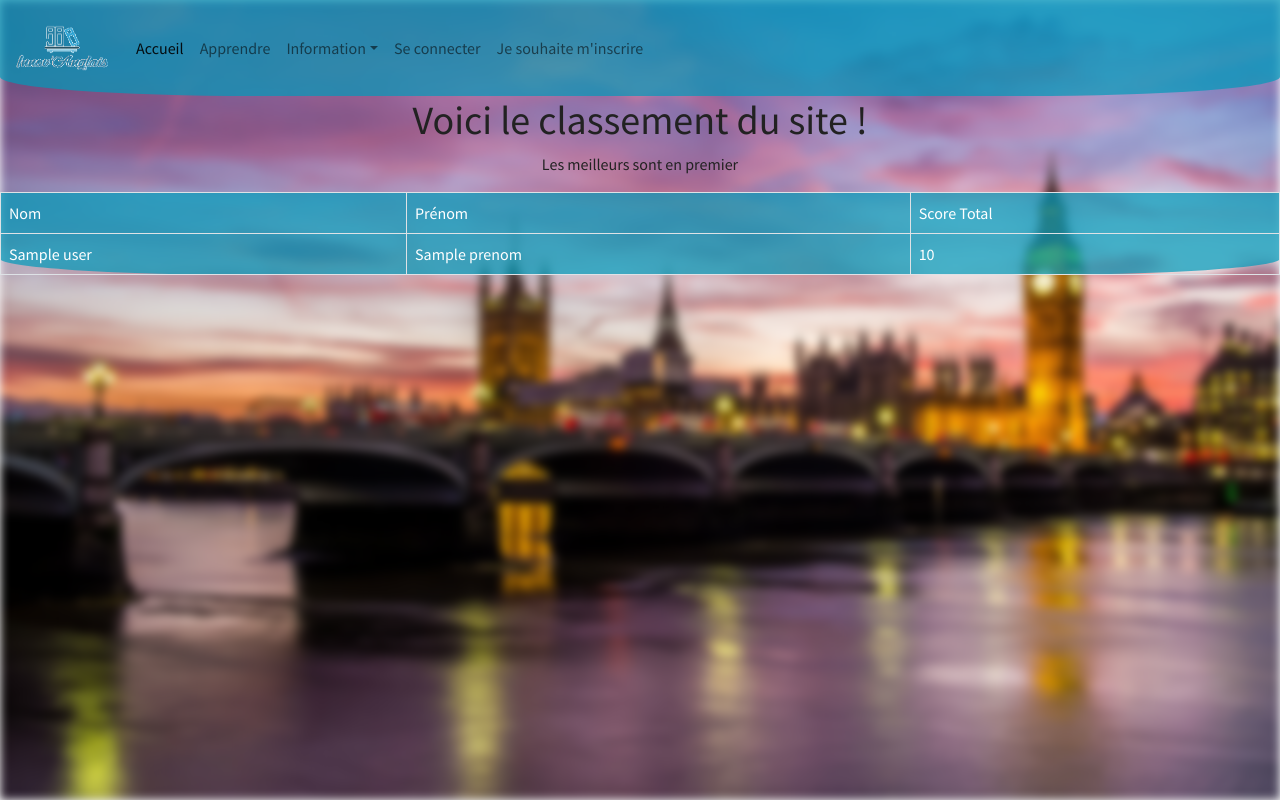
After one commit to Morbleuz/Inno-v-Anglais, a Symfony app: template InovApi/templates/classement/index.html.twig in a window 1280 px wide. The commit adds this page. Run offline with Twig, Linux system fonts and the light colour scheme; the template is opened without the code that fills it: most values are stand-ins (such as "Sample title", 1, 10 or a date in 2020); some libraries are stand-ins or nearby versions.

Commit message:
Ajout du classement

```diff
--- a/InovApi/public/js/scriptTest.js
+++ b/InovApi/public/js/scriptTest.js
@@ -19,7 +19,7 @@ const longueurListeMot = ecrans.length - 2;
 var listeDeMot = [];
 var listeReponse = [];
 var score = 0;
-var urlSite = 'http://s3-4426.nuage-peda.fr/Inno-v-Anglais/InovApi/public/api/';
+var urlSite = 'http://s3-4440.nuage-peda.fr/Inno-v-Anglais/InovApi/public/api/';
 // lien vps : https://tanguy.ozano.ovh/Inno-v-Anglais/public/api/
 
 nombreMot.innerHTML = longueurListeMot;
@@ -173,7 +173,7 @@ function showEcranVisible() {
 function ajouteEventListener() {
     $('.inputReponse').on("change keyup paste", checkIfEcranValide)
     for (inputResponse of inputReponses) {
-        //inputResponse.addEventListener('change', checkIfEcranValide)
+        inputResponse.addEventListener('change', checkIfEcranValide);
 
     }
     for (bouton of boutonSuivant) {
--- a/InovApi/templates/base.html.twig
+++ b/InovApi/templates/base.html.twig
@@ -72,6 +72,11 @@
                             Faire des tests
                         </a>
                     </li>
+                    <li class="nav-item">
+                        <a class="nav-link" href="{{path('app_classement')}}">
+                            Classement
+                        </a>
+                    </li>
                     {% if is_granted('ROLE_ADMIN') %}
                     <li class="nav-item">
                         <a class="nav-link" href="{{path('app_mots')}}">
--- /dev/null
+++ b/InovApi/templates/classement/index.html.twig
@@ -0,0 +1,33 @@
+{% extends 'base.html.twig' %}
+
+{% block title %}Hello ClassementController!{% endblock %}
+
+{% block body %}
+<div class="container text-center">
+    <h1 class="">Voici le classement du site !</h1>
+    <p>Les meilleurs sont en premier</p>
+</div>
+<table class="table table-bordered caption-top navstyle">
+    <thead>
+        <tr>
+            <td>
+                Nom</td>
+            <td>
+                Prénom
+            </td>
+            <td>Score Total</td>
+        </tr>
+    </thead>
+    <tbody>
+        {% for user in users | sort((a, b) => b.scoreTotal <=> a.scoreTotal)%}
+        <tr class="{{ cycle(['table-black', 'table-secondary'], loop.index0) }}">
+            <td>{{user.nom | capitalize}}
+            </td>
+            <td>{{user.prenom | capitalize}}
+            </td>
+            <td>{{user.scoreTotal}}</td>
+        </tr>
+        {% endfor %}
+    </tbody>
+</table>
+{% endblock %}
```
Also changed, not shown: InovApi/src/Controller/ClassementController.php (added, +25 -0 lines), InovApi/src/Controller/TestController.php (+11 -1 lines), InovApi/templates/test/index.html.twig (+1 -1 lines), InovApi/templates/test/test.html.twig (+6 -3 lines).
